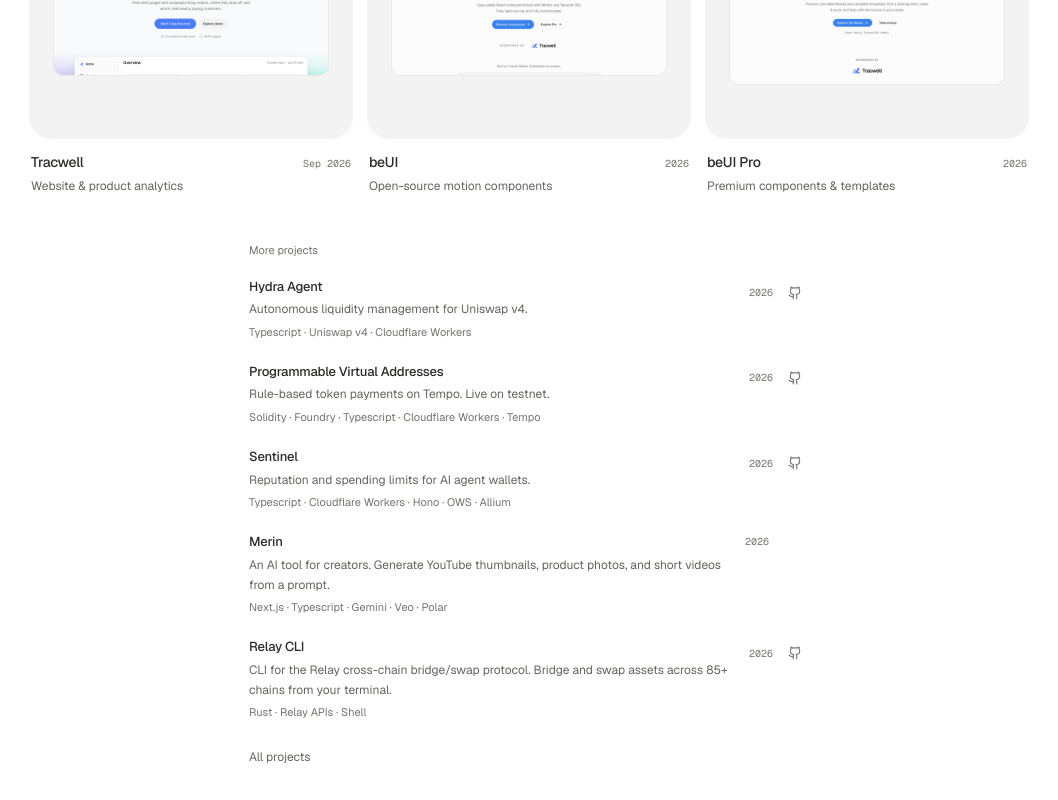
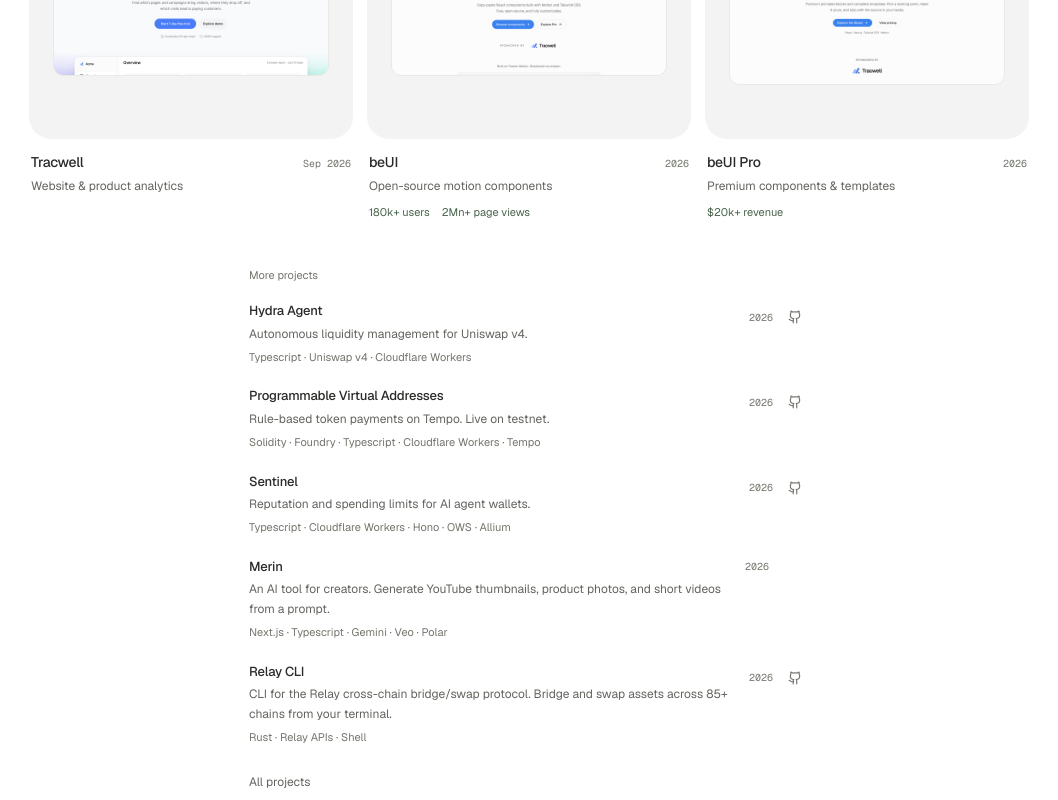
Before and after one commit to starc007/saurabh, a Next.js app: page / in a window 1280 px wide. Shown: the part 700-1500 px from the top of the page, without its empty margins (111-1169 px from the left). Built offline with nearby package versions, Linux system fonts and the light colour scheme.

Commit message:
feat: share project metrics across homepage and project list

```diff
--- a/components/Highlights.tsx
+++ b/components/Highlights.tsx
@@ -1,3 +1,5 @@
+import { RECENT_PROJECTS } from "@/utils/constant";
+import { getProjectMetrics } from "@/utils/project-metrics";
 import HighlightsHeading from "./HighlightsHeading";
 
 const highlights = [
@@ -28,7 +30,10 @@
     width: 1280,
     height: 800,
   },
-];
+ ].map(highlight => ({
+  ...highlight,
+  metrics: getProjectMetrics(RECENT_PROJECTS.find(project => project.title === highlight.title) ?? {}),
+}));
 
 export default function Highlights() {
   return (
@@ -53,6 +58,11 @@
                 <span className="highlight-date">{project.date}</span>
               </div>
               <p>{project.description}</p>
+              {project.metrics.length > 0 && (
+                <div className="mt-2 flex flex-wrap gap-x-3 gap-y-1 text-[11px] text-accent">
+                  {project.metrics.map(metric => <span key={metric}>{metric}</span>)}
+                </div>
+              )}
             </div>
           </a>
         ))}
--- a/components/ProjectItem.tsx
+++ b/components/ProjectItem.tsx
@@ -1,3 +1,4 @@
+import { getProjectMetrics } from "@/utils/project-metrics";
 import { Github } from "lucide-react";
 import type { Project } from "@/utils/constant";
 
@@ -5,12 +6,7 @@
   const demo = project.demoLink || project.demo;
   const source = project.githubLink || project.github;
   const primary = demo || source;
-  const metrics = [
-    ...(typeof project.users === "number" && project.users > 0
-      ? [`${project.users.toLocaleString("en-US")}+ users`]
-      : []),
-    ...(project.metrics ?? []),
-  ];
+  const metrics = getProjectMetrics(project);
   const stack = [...new Set(project.techStack ?? project.tech ?? [])];
   return (
     <article className="project-row group">
--- a/utils/constant.ts
+++ b/utils/constant.ts
@@ -65,7 +65,7 @@
     {
       id: 1240,
       title: "beUI",
-      users: 180,
+      users: 180000,
       metrics: ["2Mn+ page views"],
       description:
         "A free, open-source motion component library for React and Next.js. Ships polished primitives and product-ready blocks through shadcn-compatible registry endpoints, with agent-friendly docs and install routes.",
@@ -80,7 +80,7 @@
     {
       id: 1241,
       title: "beUI Pro",
-      metrics: ["20k+ revenue"],
+      metrics: ["$20k+ revenue"],
       description:
         "The premium companion to beUI: production-ready motion components and blocks for React and Next.js, sold with lifetime access.",
       techStack: ["React 19", "Next.js", "Tailwind CSS", "Motion", "TypeScript"],
--- /dev/null
+++ b/utils/project-metrics.ts
@@ -0,0 +1,10 @@
+import type { Project } from "./constant";
+
+export function getProjectMetrics(project: Pick<Project, "users" | "metrics">): string[] {
+  return [
+    ...(typeof project.users === "number" && project.users > 0
+      ? [`${project.users >= 100000 ? new Intl.NumberFormat("en-US", { notation: "compact", maximumFractionDigits: 1 }).format(project.users).toLowerCase() : project.users.toLocaleString("en-US")}+ users`]
+      : []),
+    ...(project.metrics ?? []),
+  ];
+}
```
